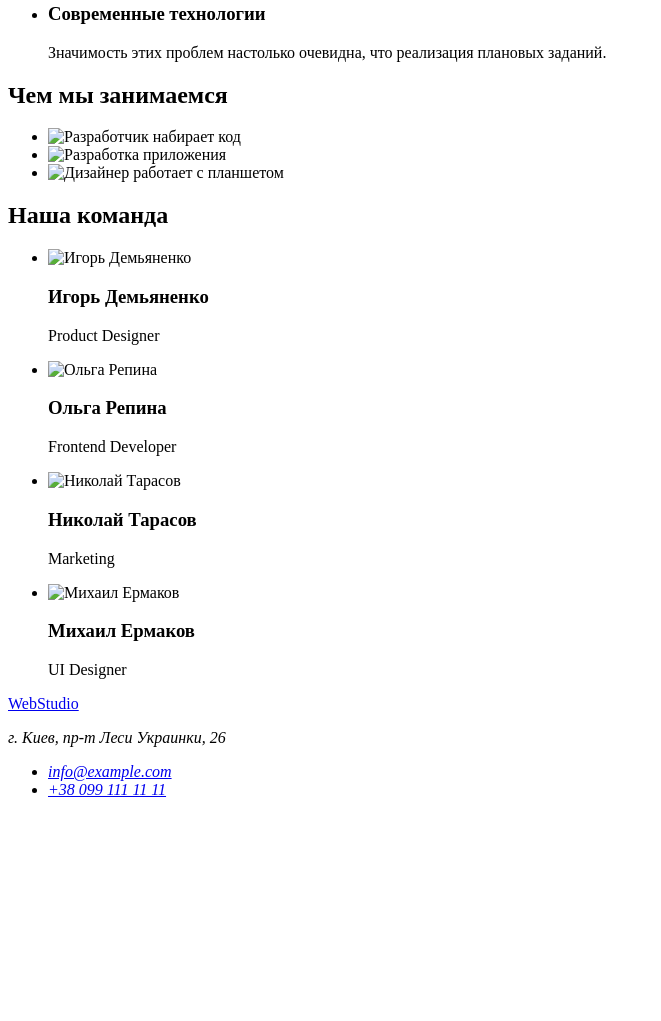
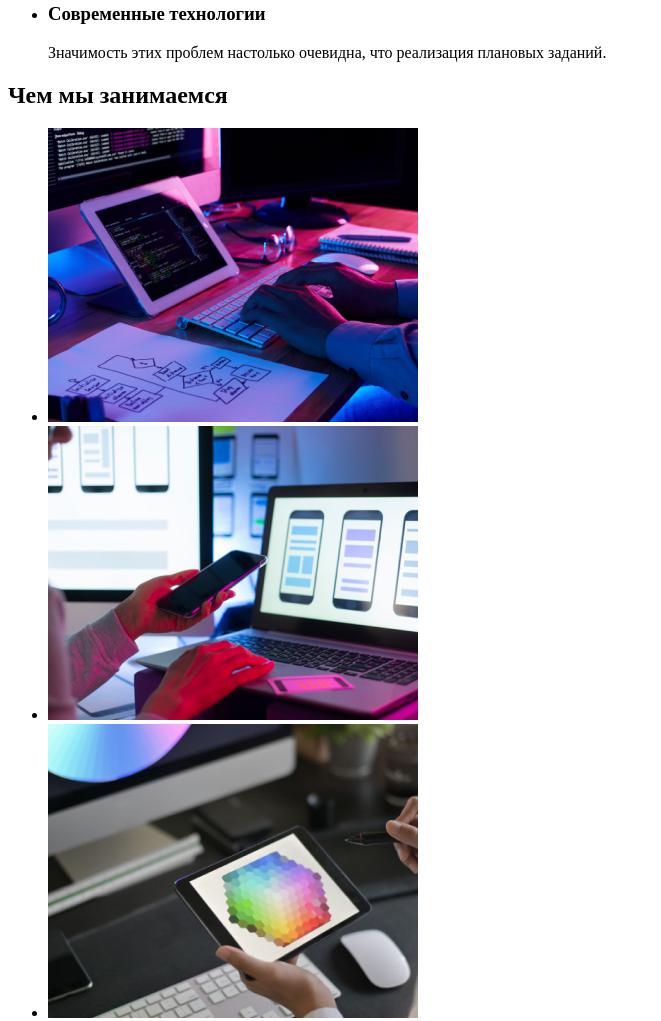
Before and after one commit to serhiikondratiuk/goit-markup-hw-01, a plain HTML site: page index.html in a window 1280 px wide. Shown: the part 532-1553 px from the top of the page, without its empty margins (0-661 px from the left). Before the commit the page ends 1347 px from the top, so only its background shows below. Drawn offline with Linux system fonts and the light colour scheme; the site is published under a folder, as on GitHub Pages, so addresses that start at the root find nothing.

Commit message:
Убрал слэш в пути

```diff
--- a/index.html
+++ b/index.html
@@ -60,13 +60,13 @@
         <h2>Чем мы занимаемся</h2>
         <ul>
           <li>
-            <img src="/images/1.jpg" alt="Разработчик набирает код" width="370" />
+            <img src="images/1.jpg" alt="Разработчик набирает код" width="370" />
           </li>
           <li>
-            <img src="/images/2.jpg" alt="Разработка приложения" width="370" />
+            <img src="images/2.jpg" alt="Разработка приложения" width="370" />
           </li>
           <li>
-            <img src="/images/3.jpg" alt="Дизайнер работает с планшетом" width="370" />
+            <img src="images/3.jpg" alt="Дизайнер работает с планшетом" width="370" />
           </li>
         </ul>
       </section>
@@ -75,22 +75,22 @@
         <h2>Наша команда</h2>
         <ul>
           <li>
-            <img src="/images/Demyanenko.jpg" alt="Игорь Демьяненко" width="270" />
+            <img src="images/Demyanenko.jpg" alt="Игорь Демьяненко" width="270" />
             <h3>Игорь Демьяненко</h3>
             <p>Product Designer</p>
           </li>
           <li>
-            <img src="/images/Repina.jpg" alt="Ольга Репина" width="270" />
+            <img src="images/Repina.jpg" alt="Ольга Репина" width="270" />
             <h3>Ольга Репина</h3>
             <p>Frontend Developer</p>
           </li>
           <li>
-            <img src="/images/Tarasov.jpg" alt="Николай Тарасов" width="270" />
+            <img src="images/Tarasov.jpg" alt="Николай Тарасов" width="270" />
             <h3>Николай Тарасов</h3>
             <p>Marketing</p>
           </li>
           <li>
-            <img src="/images/Ermakov.jpg" alt="Михаил Ермаков" width="270" />
+            <img src="images/Ermakov.jpg" alt="Михаил Ермаков" width="270" />
             <h3>Михаил Ермаков</h3>
             <p>UI Designer</p>
           </li>
```
